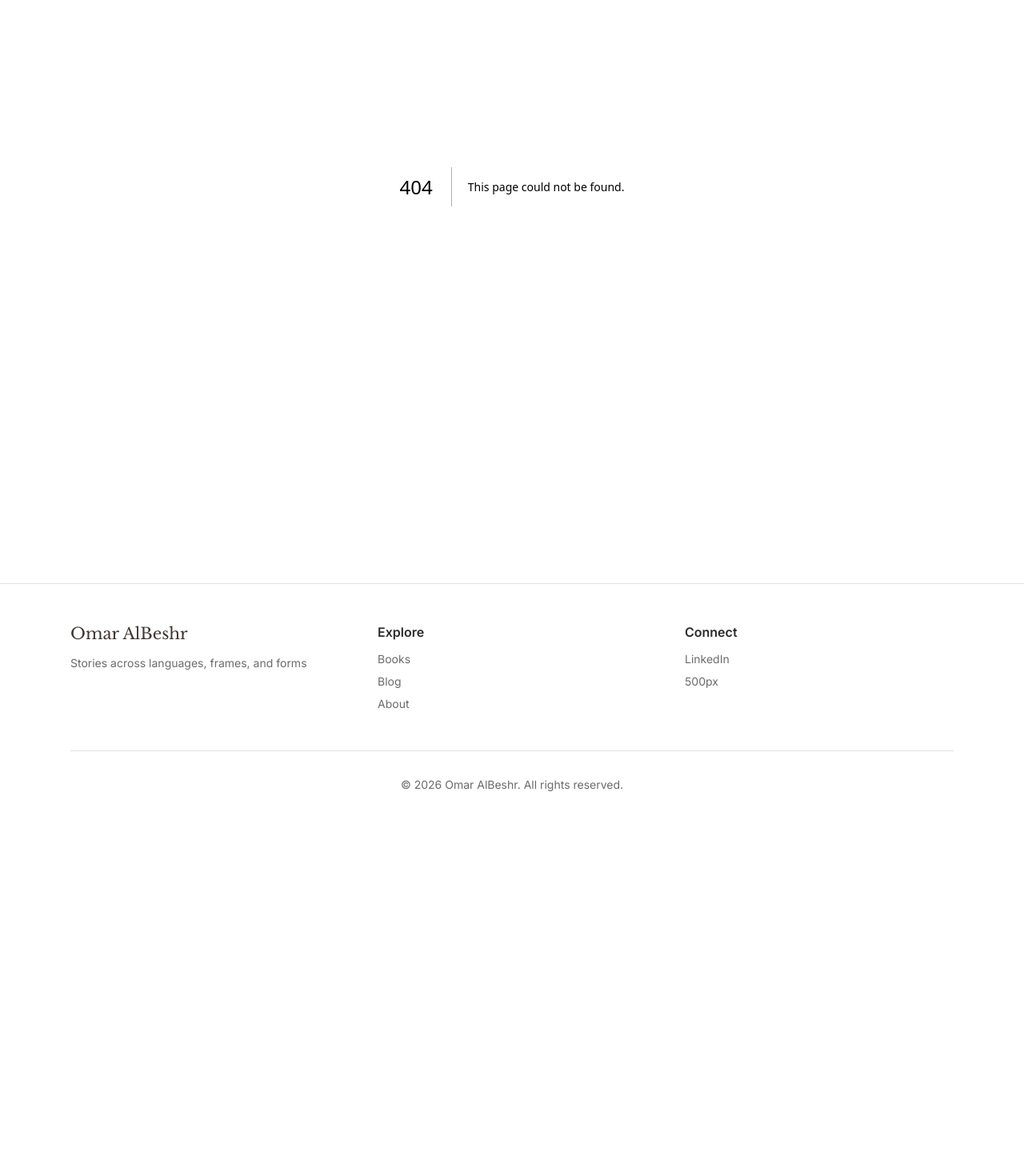
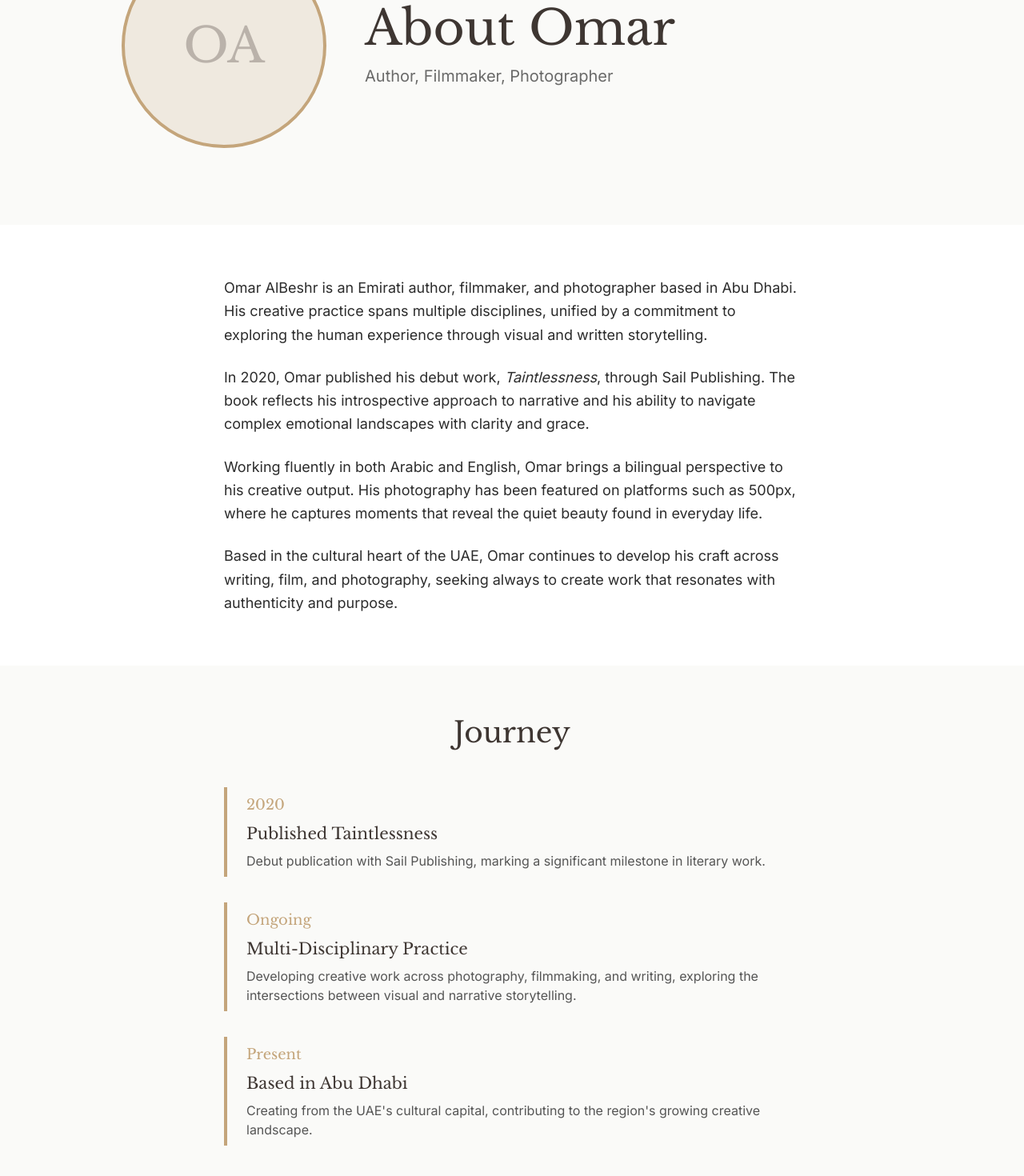
Before and after one commit to ASRomar10/omaralbeshr.com, a Next.js app: page /about in a window 1280 px wide. Before the commit this address had no page. Shown: the part 248-1718 px from the top of the page at 80% size. Before the commit the page ends 1287 px from the top, so only its background shows below. Built offline with nearby package versions, Linux system fonts and the light colour scheme.

Commit message:
Task #12: Build comprehensive About page with hero, biography, timeline, social links, press section, and JSON-LD structured data

```diff
--- /dev/null
+++ b/src/app/about/page.tsx
@@ -0,0 +1,179 @@
+import type { Metadata } from 'next'
+
+export const metadata: Metadata = {
+  title: 'About — Omar AlBeshr',
+  description: 'Omar AlBeshr is an Emirati author, filmmaker, and photographer based in Abu Dhabi. Published author of "Taintlessness" and multi-disciplinary creative working in Arabic and English.',
+  openGraph: {
+    title: 'About — Omar AlBeshr',
+    description: 'Omar AlBeshr is an Emirati author, filmmaker, and photographer based in Abu Dhabi.',
+  },
+}
+
+export default function AboutPage() {
+  const jsonLd = {
+    '@context': 'https://schema.org',
+    '@type': 'Person',
+    name: 'Omar AlBeshr',
+    url: 'https://omaralbeshr.com',
+    jobTitle: 'Author, Filmmaker, Photographer',
+    description: 'Emirati author, filmmaker, and photographer based in Abu Dhabi',
+    sameAs: [
+      'https://www.linkedin.com/in/omaralbeshr',
+      'https://500px.com/omaralbeshr',
+      'https://www.facebook.com/omaralbeshr',
+    ],
+  }
+
+  return (
+    <>
+      <script
+        type="application/ld+json"
+        dangerouslySetInnerHTML={{ __html: JSON.stringify(jsonLd) }}
+      />
+
+      <div className="min-h-screen bg-omar-bg">
+        {/* Hero Section */}
+        <section className="py-16 md:py-24">
+          <div className="container mx-auto px-6 max-w-5xl">
+            <div className="flex flex-col md:flex-row items-center gap-12">
+              {/* Portrait */}
+              <div className="w-48 h-48 md:w-64 md:h-64 flex-shrink-0">
+                <div className="w-full h-full rounded-full bg-omar-sand/20 border-4 border-omar-sand overflow-hidden">
+                  {/* Placeholder for portrait - can be replaced with actual image */}
+                  <div className="w-full h-full flex items-center justify-center text-omar-oud/30 font-heading text-6xl">
+                    OA
+                  </div>
+                </div>
+              </div>
+
+              {/* Heading */}
+              <div className="text-center md:text-left">
+                <h1 className="font-heading text-5xl md:text-6xl text-omar-oud mb-4">
+                  About Omar
+                </h1>
+                <p className="font-body text-xl text-omar-charcoal/70">
+                  Author, Filmmaker, Photographer
+                </p>
+              </div>
+            </div>
+          </div>
+        </section>
+
+        {/* Biography */}
+        <section className="py-16 bg-white">
+          <div className="container mx-auto px-6 max-w-3xl">
+            <div className="prose prose-lg max-w-none">
+              <p className="font-body text-lg text-omar-charcoal leading-relaxed mb-6">
+                Omar AlBeshr is an Emirati author, filmmaker, and photographer based in Abu Dhabi. His creative practice spans multiple disciplines, unified by a commitment to exploring the human experience through visual and written storytelling.
+              </p>
+
+              <p className="font-body text-lg text-omar-charcoal leading-relaxed mb-6">
+                In 2020, Omar published his debut work, <em>Taintlessness</em>, through Sail Publishing. The book reflects his introspective approach to narrative and his ability to navigate complex emotional landscapes with clarity and grace.
+              </p>
+
+              <p className="font-body text-lg text-omar-charcoal leading-relaxed mb-6">
+                Working fluently in both Arabic and English, Omar brings a bilingual perspective to his creative output. His photography has been featured on platforms such as 500px, where he captures moments that reveal the quiet beauty found in everyday life.
+              </p>
+
+              <p className="font-body text-lg text-omar-charcoal leading-relaxed">
+                Based in the cultural heart of the UAE, Omar continues to develop his craft across writing, film, and photography, seeking always to create work that resonates with authenticity and purpose.
+              </p>
+            </div>
+          </div>
+        </section>
+
+        {/* Journey / Timeline */}
+        <section className="py-16">
+          <div className="container mx-auto px-6 max-w-3xl">
+            <h2 className="font-heading text-4xl text-omar-oud mb-12 text-center">
+              Journey
+            </h2>
+
+            <div className="space-y-8">
+              <div className="border-l-4 border-omar-sand pl-6 py-2">
+                <div className="font-heading text-lg text-omar-sand mb-2">2020</div>
+                <h3 className="font-heading text-xl text-omar-oud mb-2">Published Taintlessness</h3>
+                <p className="font-body text-omar-charcoal/80">
+                  Debut publication with Sail Publishing, marking a significant milestone in literary work.
+                </p>
+              </div>
+
+              <div className="border-l-4 border-omar-sand pl-6 py-2">
+                <div className="font-heading text-lg text-omar-sand mb-2">Ongoing</div>
+                <h3 className="font-heading text-xl text-omar-oud mb-2">Multi-Disciplinary Practice</h3>
+                <p className="font-body text-omar-charcoal/80">
+                  Developing creative work across photography, filmmaking, and writing, exploring the intersections between visual and narrative storytelling.
+                </p>
+              </div>
+
+              <div className="border-l-4 border-omar-sand pl-6 py-2">
+                <div className="font-heading text-lg text-omar-sand mb-2">Present</div>
+                <h3 className="font-heading text-xl text-omar-oud mb-2">Based in Abu Dhabi</h3>
+                <p className="font-body text-omar-charcoal/80">
+                  Creating from the UAE's cultural capital, contributing to the region's growing creative landscape.
+                </p>
+              </div>
+            </div>
+          </div>
+        </section>
+
+        {/* Social Links */}
+        <section className="py-16 bg-white">
+          <div className="container mx-auto px-6 max-w-3xl text-center">
+            <h2 className="font-heading text-4xl text-omar-oud mb-8">
+              Connect
+            </h2>
+
+            <div className="flex flex-wrap justify-center gap-6">
+              <a
+                href="https://www.linkedin.com/in/omaralbeshr"
+                target="_blank"
+                rel="noopener noreferrer"
+                className="inline-flex items-center gap-2 px-6 py-3 bg-omar-oud text-white font-body rounded-lg hover:bg-omar-charcoal transition-colors"
+              >
+                <span>LinkedIn</span>
+              </a>
+
+              <a
+                href="https://500px.com/omaralbeshr"
+                target="_blank"
+                rel="noopener noreferrer"
+                className="inline-flex items-center gap-2 px-6 py-3 bg-omar-oud text-white font-body rounded-lg hover:bg-omar-charcoal transition-colors"
+              >
+                <span>500px</span>
+              </a>
+
+              <a
+                href="https://www.facebook.com/omaralbeshr"
+                target="_blank"
+                rel="noopener noreferrer"
+                className="inline-flex items-center gap-2 px-6 py-3 bg-omar-oud text-white font-body rounded-lg hover:bg-omar-charcoal transition-colors"
+              >
+                <span>Facebook</span>
+              </a>
+            </div>
+
+            <p className="font-body text-omar-charcoal/70 mt-8 max-w-2xl mx-auto">
+              I welcome opportunities to collaborate, discuss creative work, or simply connect with fellow storytellers and artists.
+            </p>
+          </div>
+        </section>
+
+        {/* Press Mentions */}
+        <section className="py-16">
+          <div className="container mx-auto px-6 max-w-3xl">
+            <h2 className="font-heading text-4xl text-omar-oud mb-8 text-center">
+              Press & Features
+            </h2>
+
+            <div className="text-center py-12 bg-white rounded-lg">
+              <p className="font-body text-omar-charcoal/60 italic">
+                Press mentions and features will be showcased here.
+              </p>
+            </div>
+          </div>
+        </section>
+      </div>
+    </>
+  )
+}
```
